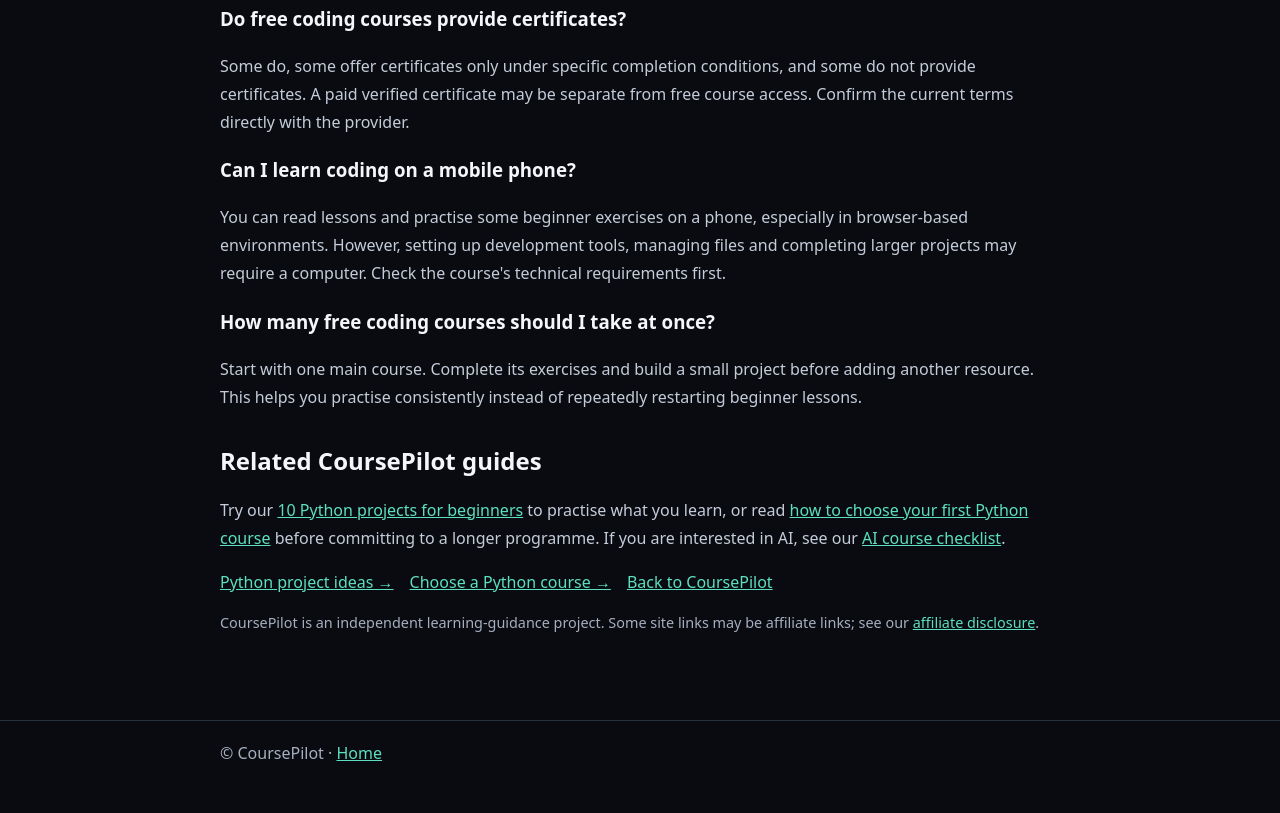
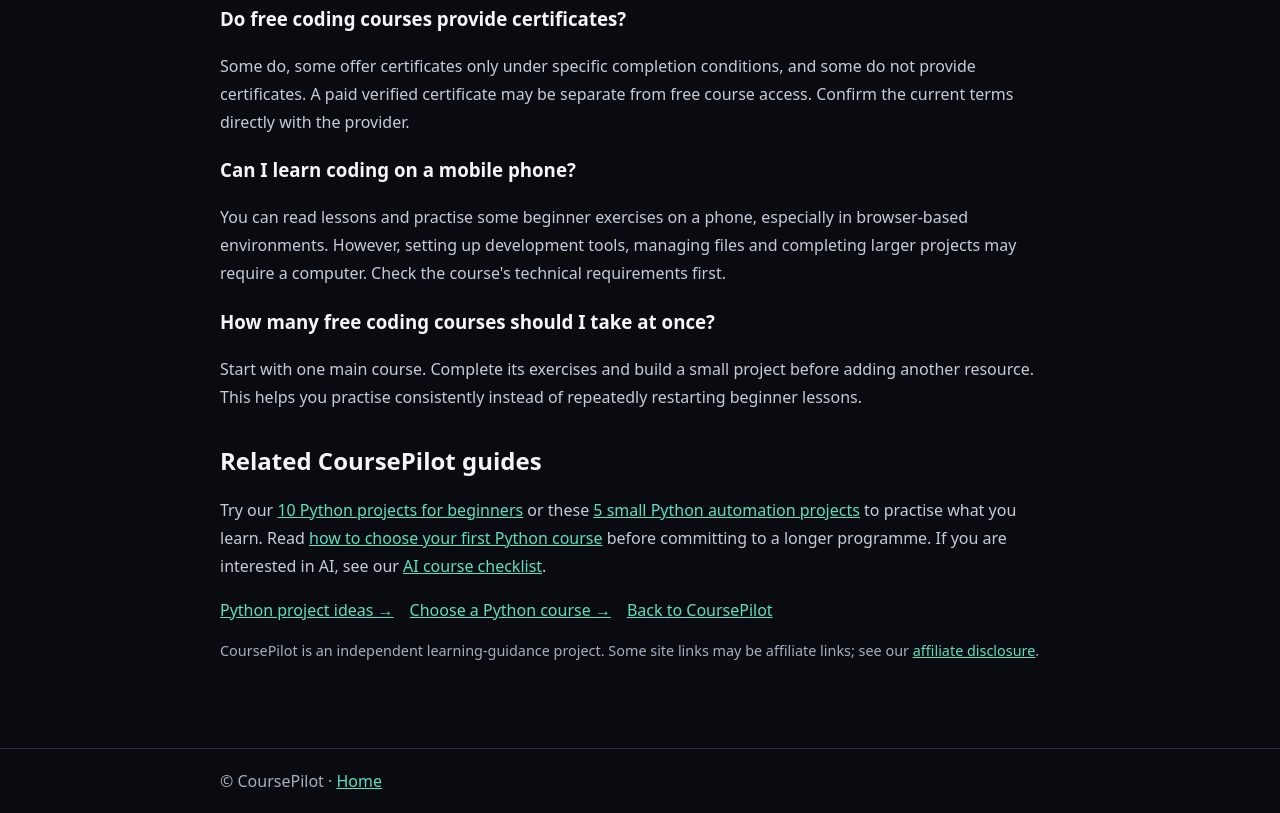
Before and after one commit to studentsphereglobal60/coursepilot, a plain HTML site: page guides/best-free-coding-courses.html in a window 1280 px wide. Shown: the part 5144-5957 px from the top of the page. Before the commit the page ends 5929 px from the top, so only its background shows below. Drawn offline with Linux system fonts and the light colour scheme.

Commit message:
Improve internal links to beginner Python projects

```diff
--- a/guides/best-free-coding-courses.html
+++ b/guides/best-free-coding-courses.html
@@ -113,7 +113,7 @@
 <h3>How many free coding courses should I take at once?</h3>
 <p>Start with one main course. Complete its exercises and build a small project before adding another resource. This helps you practise consistently instead of repeatedly restarting beginner lessons.</p>
 <h2>Related CoursePilot guides</h2>
-<p>Try our <a href="python-projects-for-beginners.html">10 Python projects for beginners</a> to practise what you learn, or read <a href="first-python-course.html">how to choose your first Python course</a> before committing to a longer programme. If you are interested in AI, see our <a href="ai-course-checklist.html">AI course checklist</a>.</p>
+<p>Try our <a href="python-projects-for-beginners.html">10 Python projects for beginners</a> or these <a href="python-mini-projects.html">5 small Python automation projects</a> to practise what you learn. Read <a href="first-python-course.html">how to choose your first Python course</a> before committing to a longer programme. If you are interested in AI, see our <a href="ai-course-checklist.html">AI course checklist</a>.</p>
 <div class="links"><a href="python-projects-for-beginners.html">Python project ideas →</a><a href="first-python-course.html">Choose a Python course →</a><a href="../">Back to CoursePilot</a></div>
 <p class="crumb">CoursePilot is an independent learning-guidance project. Some site links may be affiliate links; see our <a href="../#disclosure">affiliate disclosure</a>.</p>
 </main><footer><div class="wrap">© CoursePilot · <a href="../">Home</a></div></footer></body></html>
```
